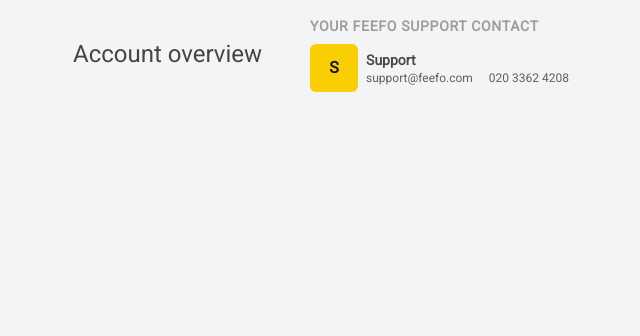
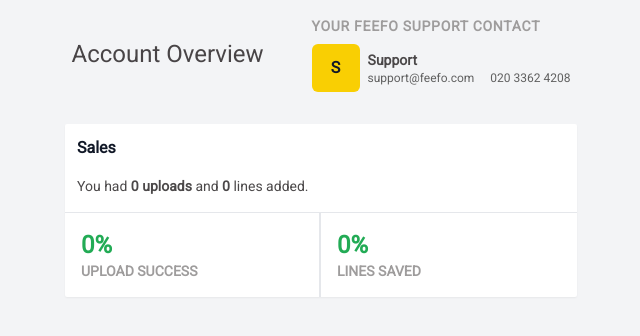
Before and after one commit to carlosrigoni/Feefo-UI-Technical-Assessment, a React (Create React App) app: page / in a window 1280 px wide. Shown: the top 336 px of the page, without its empty margins (319-959 px from the left). Built offline with nearby package versions, Linux system fonts and the light colour scheme.

Commit message:
refactor: Improve App.jsx layout and add Dashboard component

```diff
--- a/src/App.jsx
+++ b/src/App.jsx
@@ -1,12 +1,15 @@
+import { Dashboard } from "./components/Dashboard/Dashboard";
 import { SupportCard } from "./components/SupportCard/SupportCard";
 
 function App() {
   return (
-    <div className="flex justify-center p-4">
+    <div className="flex flex-col items-center p-4">
       <div className="flex items-center gap-12">
-        <h1 className="text-2xl text-[#484446]">Account overview</h1>
+        <h1 className="text-2xl text-[#484446]">Account Overview</h1>
         <SupportCard />
       </div>
+
+      <Dashboard />
     </div>
   );
 }
```
